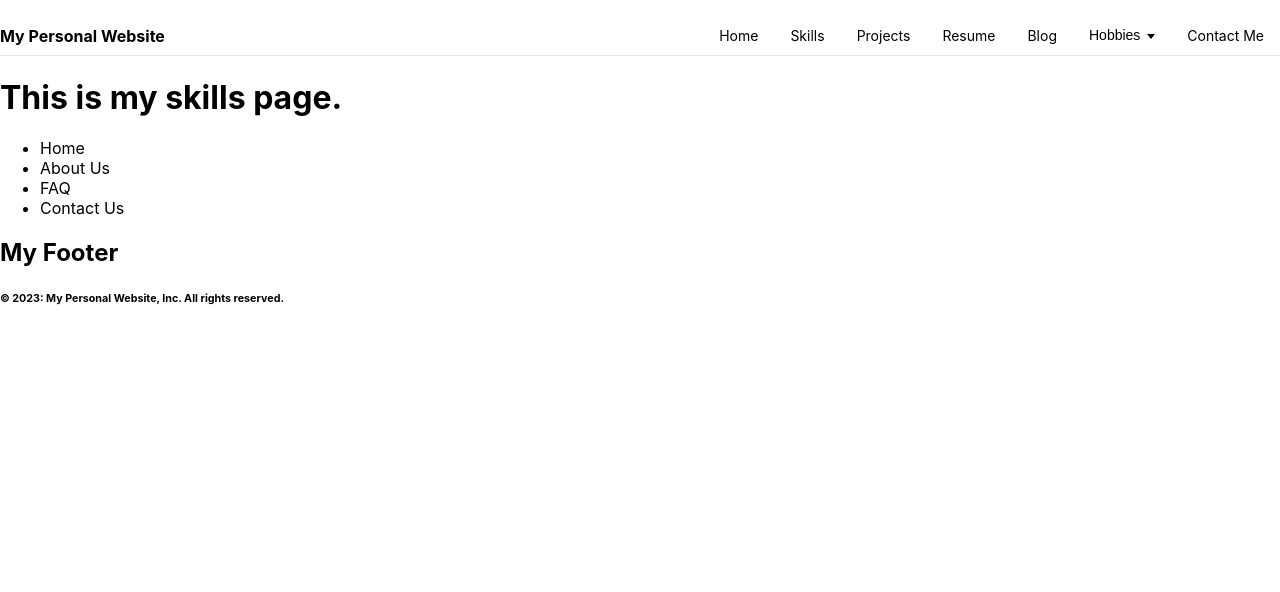
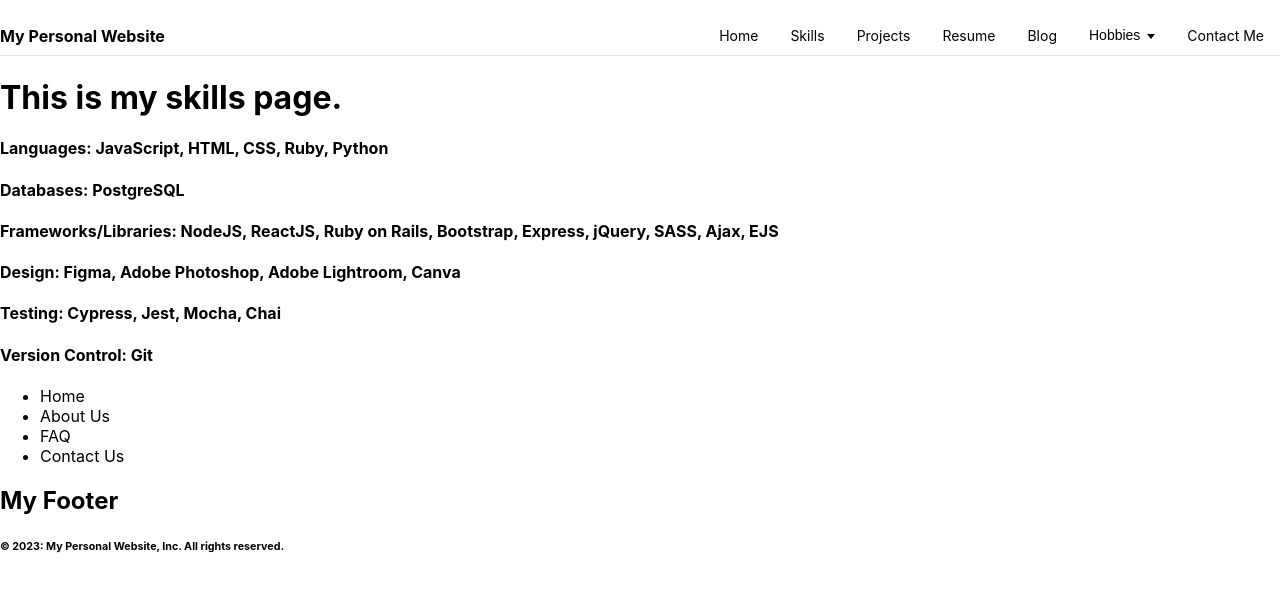
Before and after one commit to Shamayal/personal-website, a React (Create React App) app: page /skills in a window 1280 px wide. Shown: the top 592 px of the page. Built offline with nearby package versions, Linux system fonts and the light colour scheme.

Commit message:
added skills section description

```diff
--- a/src/components/Skills.jsx
+++ b/src/components/Skills.jsx
@@ -7,6 +7,24 @@ const Skills = () => {
       <h1>
         This is my skills page.
       </h1>
+      <h4>
+        Languages: JavaScript, HTML, CSS, Ruby, Python
+      </h4>
+      <h4>
+        Databases: PostgreSQL
+      </h4>
+      <h4>
+        Frameworks/Libraries: NodeJS, ReactJS, Ruby on Rails, Bootstrap, Express, jQuery, SASS, Ajax, EJS
+      </h4>
+      <h4>
+        Design: Figma, Adobe Photoshop, Adobe Lightroom, Canva
+      </h4>
+      <h4>
+        Testing: Cypress, Jest, Mocha, Chai
+      </h4>
+      <h4>
+        Version Control: Git
+      </h4>
     </div>
   )
 }
```
